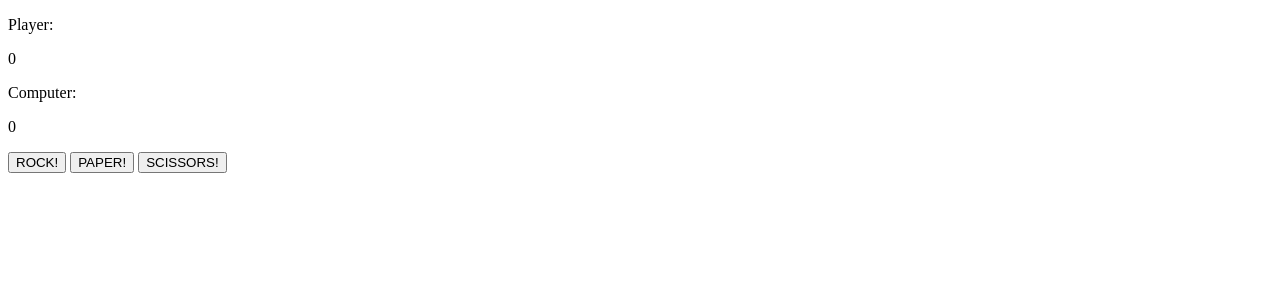
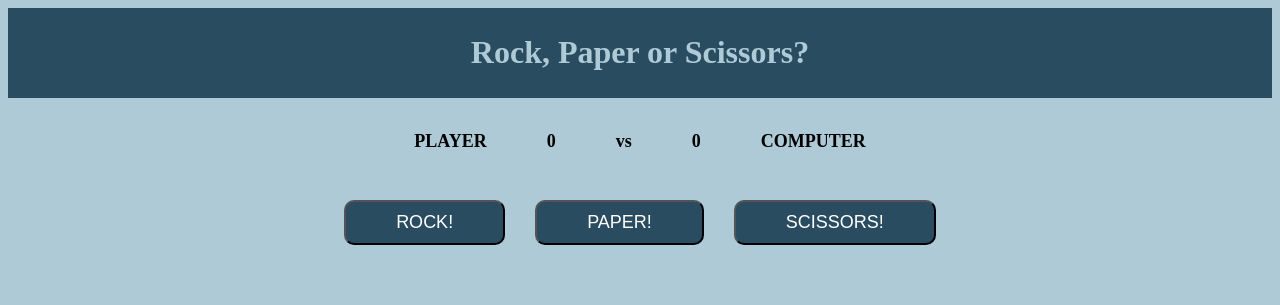
Before and after one commit to zontaggio/rock-paper-scissors, a plain HTML site: page index.html in a window 1280 px wide. Drawn offline with Linux system fonts and the light colour scheme.

Commit message:
Added CSS style for the game.

```diff
--- a/index.html
+++ b/index.html
@@ -3,15 +3,21 @@
     <head>
         <meta charset="UTF-8">
         <meta name="viewport" content="width=device-width, initial-scale=1.0">
-        <title>Rock, Paper, Scissors</title>
+        <title>Rock, Paper or Scissors?</title>
+        <link rel="stylesheet" href="./style.css">
     </head>
     <body>
 
+        <div class="title">
+            <h1> Rock, Paper or Scissors?</h1>
+        </div>
+
         <div class="scoreboard">
-            <p class="playerTitle">Player:</p>
+            <p class="playerTitle">PLAYER</p>
             <p class="playerScore">0</p>
-            <p class="playerTitle">Computer:</p>
+            <p>vs</p>
             <p class="computerScore">0</p>
+            <p class="playerTitle">COMPUTER</p>
         </div>
 
         <div class="buttons">
@@ -20,9 +26,10 @@
             <button id="chooseScissors">SCISSORS!</button>
         </div>
 
-        <p class="gameResult"></p>
-
-        <div id="container"></div>
+        <div class="log">
+            <p class="gameResult"></p>
+            <div class="container"></div>
+        </div>
 
         <script src="./script.js"></script>
 
--- a/script.js
+++ b/script.js
@@ -68,7 +68,7 @@ function clearBeforeStart() {
     }
 }
 
-const container = document.querySelector('#container');
+const container = document.querySelector('.container');
 const playerScoreContainer = document.querySelector('.playerScore');
 const computerScoreContainer = document.querySelector('.computerScore');
 const resultContainer = document.querySelector('.gameResult');
--- /dev/null
+++ b/style.css
@@ -0,0 +1,46 @@
+body {
+    background-color: #ADCAD6;
+}
+
+.title {
+    display: flex;
+    color: #ADCAD6;
+    background-color: #294C60;
+    justify-content: center;
+    align-items: center;
+    padding: 5px;
+}
+
+.scoreboard, .buttons, .log {
+    display: flex;
+    background-color: #ADCAD6;
+    justify-content: center;
+    align-items: center;
+}
+
+.scoreboard * {
+    padding: 15px 30px;
+    font-size: large;
+    font-weight: bold;
+}
+
+.buttons {
+    gap: 30px;
+    padding: 15px 0px;
+}
+
+.buttons * {
+    padding: 10px 50px;
+    border-radius: 10px;
+    background-color: #294C60;
+    color: white;
+    font-size: large;
+}
+
+.log * {
+    display: flex;
+    flex-direction: column;
+    justify-content: center;
+    align-items: center;
+    padding: 5px;
+}
```
